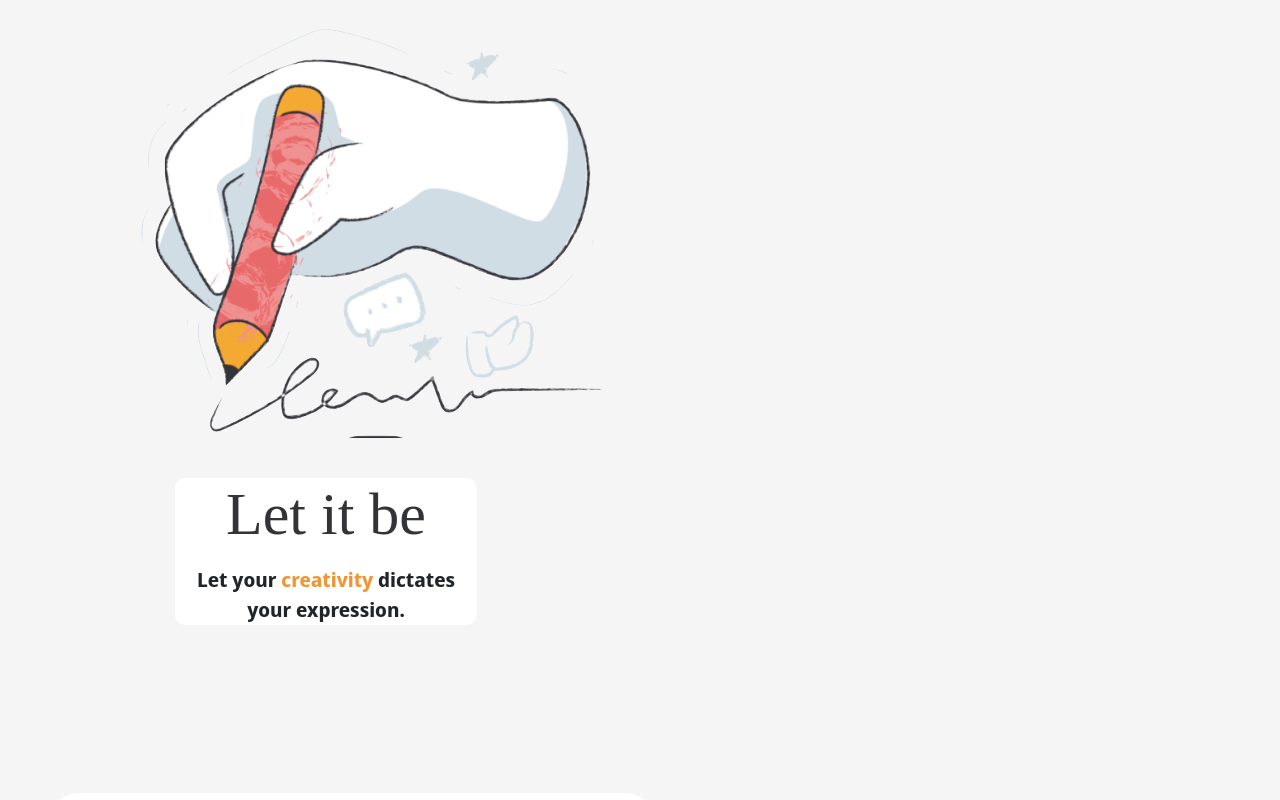
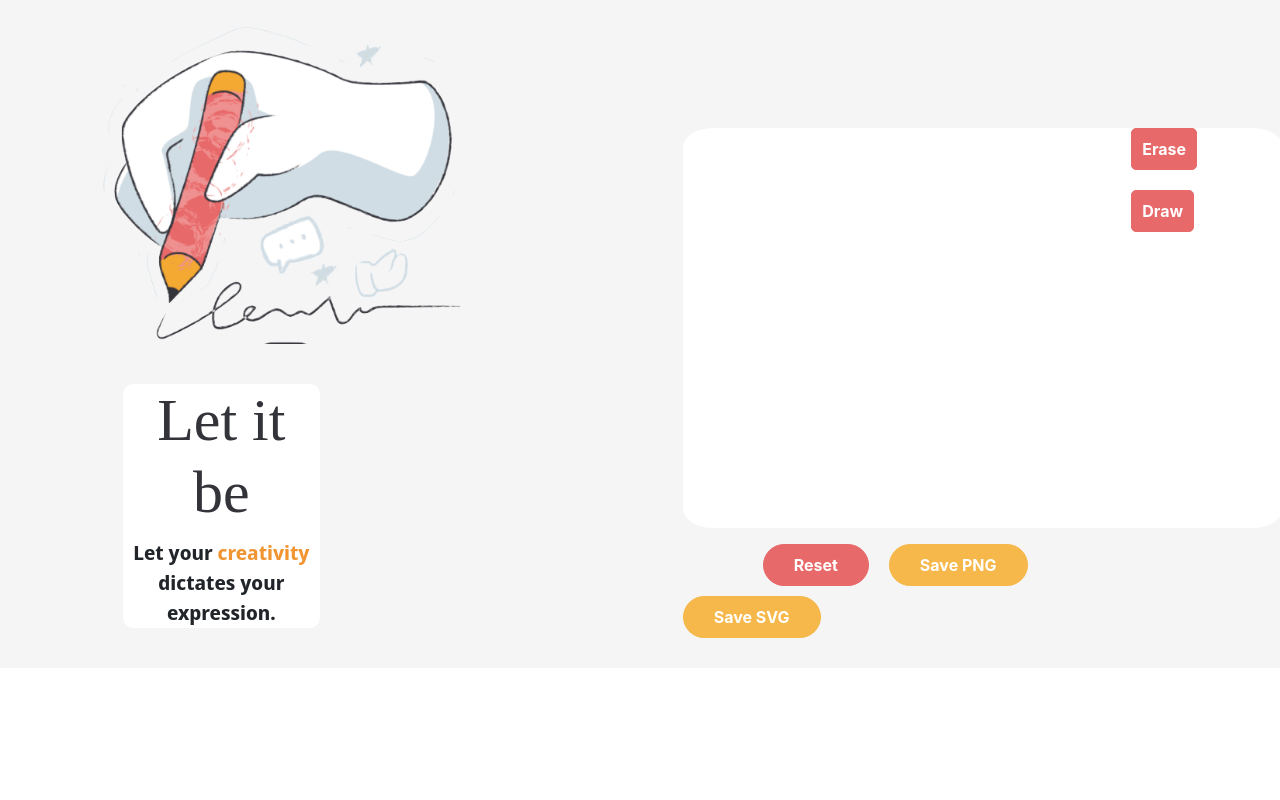
Before and after one commit to tsdamas/MinorityProgrammers---Drawing-Apps-Skills-Test, a React (Create React App) app in the folder drawing-app/: page / in a window 1280 px wide. Shown: the top 800 px of the page. Built offline with nearby package versions, Linux system fonts and the light colour scheme; a web font is replaced by a local one.

Commit message:
Fix function erase typo
- Update style buttons;
- Add third column buttons;

```diff
--- a/drawing-app/src/App.css
+++ b/drawing-app/src/App.css
@@ -36,16 +36,47 @@ margin-left: 15%;
 margin-top: 20px;
 }
 
+.description-area{
+  margin-right: 15rem;
+}
+
+.right-buttons{
+  width: 150px;
+}
 
 .drawing-space{
 width: 600px;
 height: 400px;
 border-radius: 5%;
+background-color: #fff;
+display: inline-block;
 margin-top: 8rem;
-margin-left: 40px;
-margin-bottom: 10rem;
-background-color: #fff;
+justify-content: center;
 }
+
+.draw-button,
+.erase-button
+{
+  font-weight: bold;
+  color: #fff;
+  background-color: #E86969;
+  border: 1px solid #E86969;
+  border-radius: 5px;
+  line-height: 20px;
+  padding: 10px 10px;
+  display: block;
+}
+
+.erase-button{
+  margin-top: 8rem;
+  margin-left: 30px;
+}
+
+.draw-button{
+  margin-top: 20px;
+  margin-left: 30px;
+}
+
 
 .save-button,
 .save-svg-button{
@@ -61,21 +92,23 @@ background-color: #fff;
   cursor: pointer;
 }
 
-
-
-.erase-button{
+.reset-button{
   font-weight: bold;
   color: #fff;
-  background-color: #F6B84A;
-  border: 1px solid #F6B84A;
-  border-radius: 5px;
+  background-color: #E86969;
+  border: 1px solid #E86969;
+  border-radius: 25px;
   line-height: 20px;
-  padding: 10px 10px;
+  padding: 10px 30px;
+  margin-right: 20px;
   margin-top: 10px;
   cursor: pointer;
-  display: inline;
-  margin-right: 100px;
 }
+
+.reset-button {
+  margin-left: 5rem;
+}
+
 
 .row {
   width: 100%;
--- a/drawing-app/src/App.js
+++ b/drawing-app/src/App.js
@@ -76,14 +76,14 @@ function App() {
     link.click();
   }
 
-  //function start drawing after using the partial erase
+  //function set drawing after using the partial erase.
   let setDrawing = () =>{
-    boxRef.current.globalCompositionOperation = "source-over";
+    lineRef.current.globalCompositeOperation = "source-over";
   }
 
   //function erase part of drawing
   let erasePartDrawing = () => {
-    boxRef.current.globalCompositionOperation = "destination-out";
+    lineRef.current.globalCompositeOperation = "destination-out";
   }
 
 
@@ -93,14 +93,15 @@ function App() {
       <header className="App-header">
       </header>
       <div className="row">
-      <div className="col-6">
+      <div className="col-sm-4 description-area">
         <img src={photo} alt="hand writing" className="img-fluid"></img>
         <div className="title-container">
       <h4 className="title">Let it be</h4>
       <p>Let your <span className="creativity">creativity</span> dictates your expression.</p>
       </div>
       </div>
-      <div className="col-6 drawing-space">
+      <div className="col-sm-4 drawing-area">
+        <div className="drawing-space">
         <canvas
         onMouseDown={beginDrawing}
         onMouseUp={endDrawing}
@@ -109,12 +110,15 @@ function App() {
         width={`600px`}
         height={`400px`}
         />
-        <button className="erase-button" onClick={eraseDrawing}>Reset</button>
-        <button className="erase-part-button" onClick={erasePartDrawing}>Erase</button>
-        <button className="draw" onClick={setDrawing}>Draw</button>
+        </div>
+        <button className="reset-button" onClick={eraseDrawing}>Reset</button>
         <button className="save-button" onClick={downloadDrawing}>Save PNG</button>
         <button className="save-svg-button" onClick={downloadSvgDrawing}>Save SVG</button>
       </div>
+        <div className="col-sm-4 right-buttons">
+        <button className="erase-button" onClick={erasePartDrawing}>Erase</button>
+        <button className="draw-button" onClick={setDrawing}>Draw</button>
+        </div>
       </div>
     </div>
   );
```
